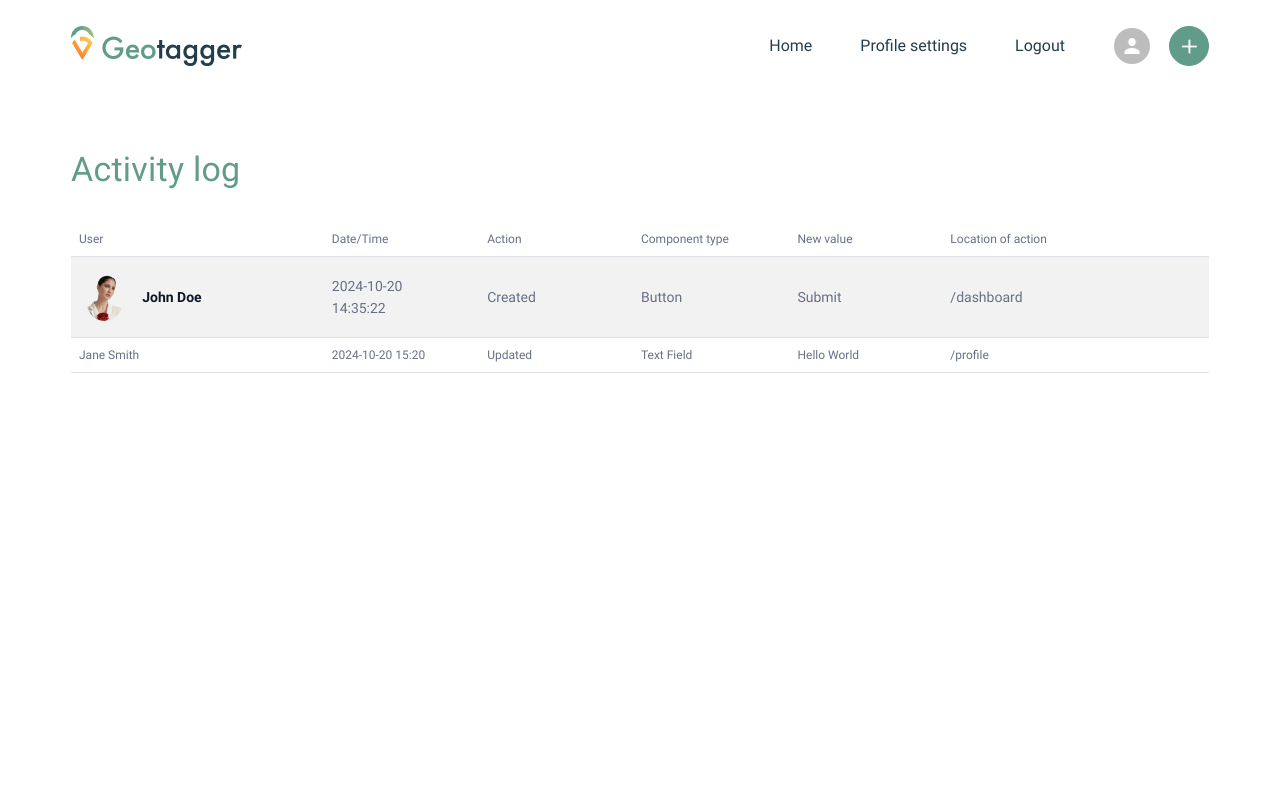
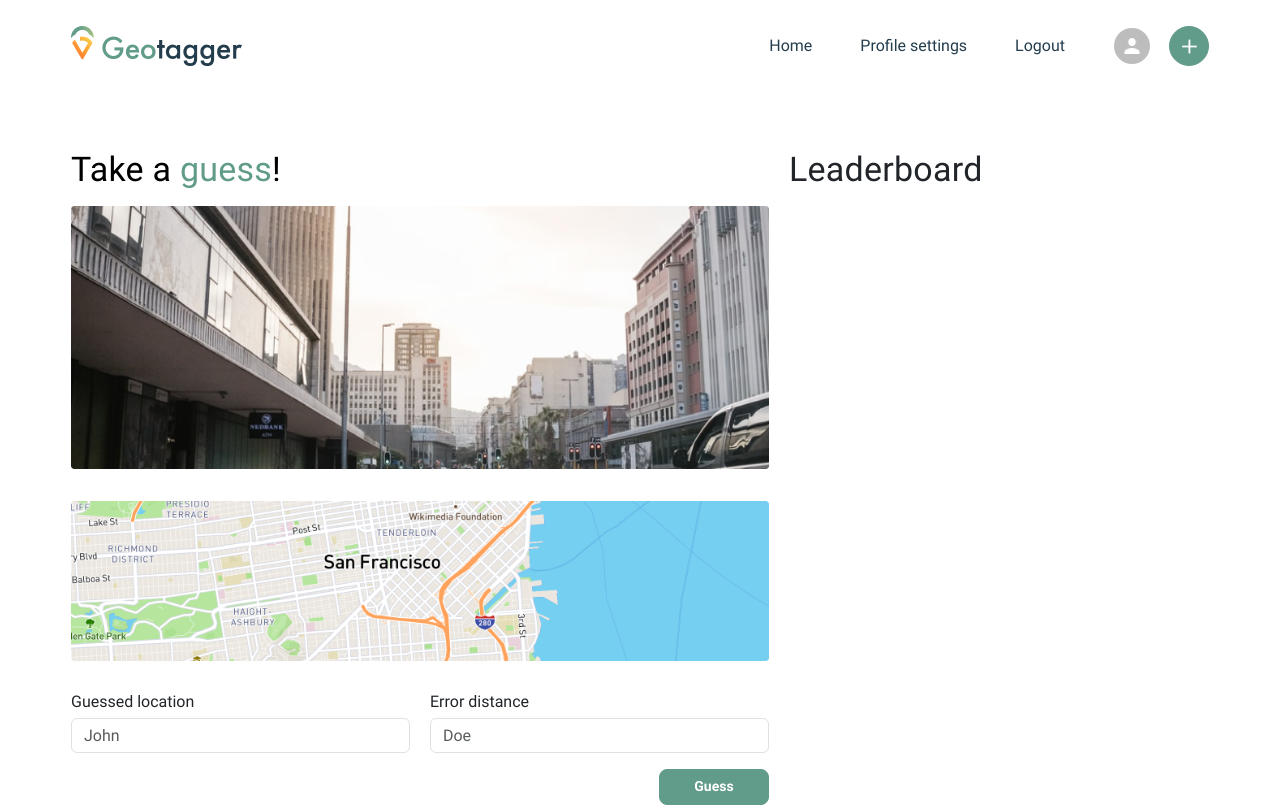
Before and after one commit to Jetrca92/geotagger-frontend, a React (Create React App) app: page / in a window 1280 px wide. Shown: the top 807 px of the page. Built offline with nearby package versions, Linux system fonts and the light colour scheme.

Commit message:
Complete take guess component

```diff
--- a/src/App.tsx
+++ b/src/App.tsx
@@ -1,10 +1,10 @@
 import { FC } from 'react'
 import { observer } from 'mobx-react'
 
-import ActivityLog from 'pages/ActivityLogPage'
+import LocationPage from 'pages/LocationGuess'
 
 const App: FC = () => {
-  return <ActivityLog />
+  return <LocationPage />
 }
 
 export default observer(App)
--- a/src/components/activity-log/ActivitiesTable.tsx
+++ b/src/components/activity-log/ActivitiesTable.tsx
@@ -110,28 +110,6 @@
               <div className={styles.fullTableWidth}>/dashboard</div>
             </td>
           </tr>
-
-          {/* Mock row 2 */}
-          <tr>
-            <td className={styles.userTableHead}>
-              <div className={styles.fullTableWidth}>Jane Smith</div>
-            </td>
-            <td className={styles.middleTableHead}>
-              <div className={styles.fullTableWidth}>2024-10-20 15:20</div>
-            </td>
-            <td className={styles.middleTableHead}>
-              <div className={styles.fullTableWidth}>Updated</div>
-            </td>
-            <td className={styles.middleTableHead}>
-              <div className={styles.fullTableWidth}>Text Field</div>
-            </td>
-            <td className={styles.middleTableHead}>
-              <div className={styles.fullTableWidth}>Hello World</div>
-            </td>
-            <td className={styles.locationTableHead}>
-              <div className={styles.fullTableWidth}>/profile</div>
-            </td>
-          </tr>
         </tbody>
       </Table>
     </Container>
--- /dev/null
+++ b/src/components/location/LeaderboardComponent.tsx
@@ -0,0 +1,17 @@
+import { FC } from 'react'
+import { Container } from 'react-bootstrap'
+import styles from 'styles/scss/location.module.scss'
+
+interface Props {
+  location: number
+}
+
+const LeaderboardComponent: FC<Props> = ({ location }) => {
+  return (
+    <Container className={styles.leaderboardContainer}>
+      <h4 className={styles.takeGuessTitle}>Leaderboard</h4>
+    </Container>
+  )
+}
+
+export default LeaderboardComponent
--- /dev/null
+++ b/src/components/location/LocationDetailsComponent.tsx
@@ -0,0 +1,26 @@
+import { FC } from 'react'
+import { Container } from 'react-bootstrap'
+import styles from 'styles/scss/location.module.scss'
+import locationImage from 'styles/images/location1.png'
+import map from 'styles/images/map.png'
+import LocationGuessForm from './LocationGuessForm'
+
+interface Props {
+  location: number
+}
+
+const LocationDetailsComponent: FC<Props> = ({ location }) => {
+  return (
+    <Container className={styles.locationDetailsContainer}>
+      <img
+        src={locationImage}
+        className={styles.locationImage}
+        alt="location"
+      />
+      <img src={map} className={styles.locationMap} alt="map" />
+      <LocationGuessForm />
+    </Container>
+  )
+}
+
+export default LocationDetailsComponent
--- /dev/null
+++ b/src/components/location/LocationGuessForm.tsx
@@ -0,0 +1,47 @@
+import { FC } from 'react'
+import { Button, Col, Container, Form, Row } from 'react-bootstrap'
+import styles from 'styles/scss/location.module.scss'
+
+const LocationGuessForm: FC = () => {
+  return (
+    <Container className={styles.locationFormContainer}>
+      <Form>
+        <Row className={styles.locationFormRow}>
+          <Col className={styles.locationFormLeftCol}>
+            <Form.Group>
+              <Form.Label className={styles.labelText}>
+                Guessed location
+              </Form.Label>
+              <Form.Control
+                type="text"
+                placeholder="John"
+                className={styles.formControl}
+              />
+            </Form.Group>
+          </Col>
+
+          <Col className={styles.locationFormRightCol}>
+            <Form.Group>
+              <Form.Label className={styles.labelText}>
+                Error distance
+              </Form.Label>
+              <Form.Control
+                type="text"
+                placeholder="Doe"
+                className={styles.formControl}
+              />
+            </Form.Group>
+          </Col>
+        </Row>
+
+        <div className={styles.formButtonDiv}>
+          <Button className={styles.formButton} type="submit">
+            Guess
+          </Button>
+        </div>
+      </Form>
+    </Container>
+  )
+}
+
+export default LocationGuessForm
--- /dev/null
+++ b/src/components/location/TakeGuessComponent.tsx
@@ -0,0 +1,23 @@
+import { FC } from 'react'
+import { Container } from 'react-bootstrap'
+import styles from 'styles/scss/location.module.scss'
+import LocationDetailsComponent from './LocationDetailsComponent'
+
+interface Props {
+  location: number
+}
+
+const TakeGuessComponent: FC<Props> = ({ location }) => {
+  return (
+    <Container className={styles.takeGuessContainer}>
+      <h4 className={styles.takeGuessTitle}>
+        <span className={styles.blackText}>Take a</span>{' '}
+        <span className={styles.primaryText}>guess</span>
+        <span className={styles.blackText}>!</span>
+      </h4>
+      <LocationDetailsComponent location={location} />
+    </Container>
+  )
+}
+
+export default TakeGuessComponent
--- /dev/null
+++ b/src/pages/LocationGuess.tsx
@@ -0,0 +1,21 @@
+import { FC } from 'react'
+import Layout from 'components/ui/Layout'
+import styles from 'styles/scss/pages.module.scss'
+import { Container } from 'react-bootstrap'
+import ActivitiesTable from 'components/activity-log/ActivitiesTable'
+import TakeGuessComponent from 'components/location/TakeGuessComponent'
+import LeaderboardComponent from 'components/location/LeaderboardComponent'
+
+const LocationPage: FC = () => {
+  const location = 1
+  return (
+    <Layout>
+      <Container className={styles.locationPage}>
+        <TakeGuessComponent location={location} />
+        <LeaderboardComponent location={location} />
+      </Container>
+    </Layout>
+  )
+}
+
+export default LocationPage
--- /dev/null
+++ b/src/styles/scss/location.module.scss
@@ -0,0 +1,118 @@
+.takeGuessContainer {
+  max-width: 860px;
+  max-height: 753px;
+  padding: 0px;
+  display: flex;
+  flex-direction: column;
+  gap: 16px;
+}
+
+.takeGuessTitle {
+  font-weight: 400;
+  line-height: 39.84px;
+  letter-spacing: 0.25px;
+  margin: 0px;
+}
+
+.blackText {
+  color: #000000;
+}
+
+.primaryText {
+  color: #619b8a;
+}
+
+.locationDetailsContainer {
+  padding: 0px;
+  margin: 0px;
+  min-height: 697px;
+  max-width: 860px;
+  display: flex;
+  flex-direction: column;
+  gap: 32px;
+}
+
+.locationImage {
+  width: 100%;
+  height: auto;
+}
+
+.locationMap {
+  @extend .locationImage;
+}
+
+.locationFormContainer {
+  padding: 0px;
+  margin: 0px;
+  height: 112px;
+  max-width: 860px;
+}
+
+.locationFormRow {
+  padding: 0px;
+  margin: 0px;
+  height: 60px;
+  gap: 20px;
+  margin-bottom: 16px;
+}
+
+.locationFormLeftCol {
+  width: 640px;
+  padding: 0px;
+}
+
+.locationFormRightCol {
+  width: 200px;
+  padding: 0px;
+}
+
+.labelText {
+  font-size: 16px;
+  font-weight: 400;
+  line-height: 18.75px;
+  margin-bottom: 6.25px;
+}
+
+.formControl {
+  height: 35px;
+}
+
+.formButton {
+  width: 110px;
+  height: 36px;
+  border-radius: 8px;
+  background: #619b8a;
+  border: 1px solid #619b8a;
+  color: #ffffff;
+  font-size: 14px;
+  font-weight: 600;
+  margin-bottom: 16px;
+
+  &:hover {
+    background-color: #468579;
+    border-color: #468579;
+  }
+
+  &:active {
+    background-color: #3f7569 !important;
+    border-color: #3f7569 !important;
+  }
+
+  &:focus {
+    background-color: #3f7569 !important;
+    border-color: #3f7569 !important;
+  }
+}
+
+.formButtonDiv {
+  text-align: end;
+}
+
+.leaderboardContainer {
+  max-width: 420px;
+  max-height: 753px;
+  padding: 0px;
+  display: flex;
+  flex-direction: column;
+  gap: 16px;
+}
--- a/src/styles/scss/pages.module.scss
+++ b/src/styles/scss/pages.module.scss
@@ -16,21 +16,21 @@
   padding: 0px;
   margin: 0px;
   margin-top: 58px;
-  min-height: 874px;
+  min-height: 814px;
 }
 
 .landingPageAuthenticated {
   padding: 0px;
   margin: 0px;
   margin-top: 58px;
-  min-height: 874px;
+  min-height: 814px;
 }
 
 .activityLogPage {
   padding: 0px;
   margin: 0px;
   margin-top: 58px;
-  min-height: 874px;
+  min-height: 814px;
 }
 
 .activityLogPageTitle {
@@ -41,3 +41,12 @@
   letter-spacing: 0.25px;
   margin-bottom: 32px;
 }
+
+.locationPage {
+  padding: 0px;
+  margin: 0px;
+  margin-top: 58px;
+  min-height: 814px;
+  display: flex;
+  gap: 20px;
+}
```
Also changed, not shown: src/styles/images/location1.png (added), src/styles/images/map.png (added).
